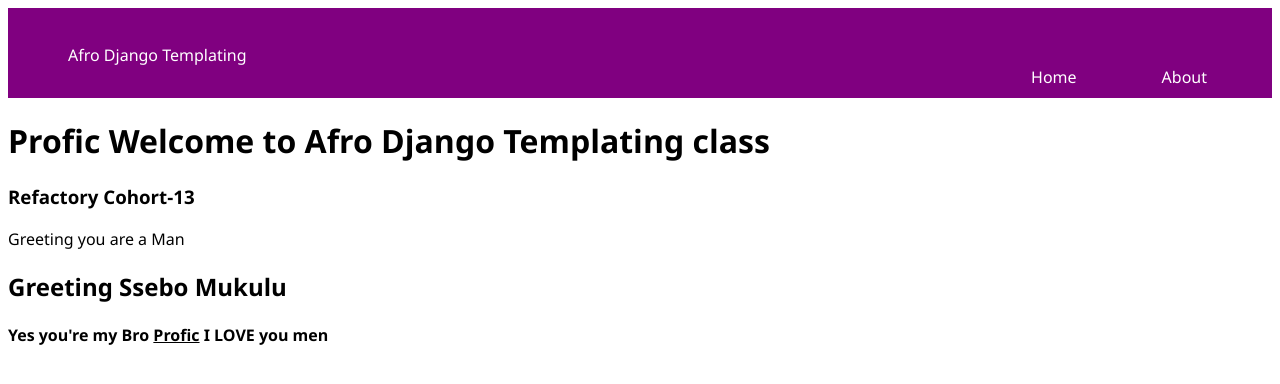
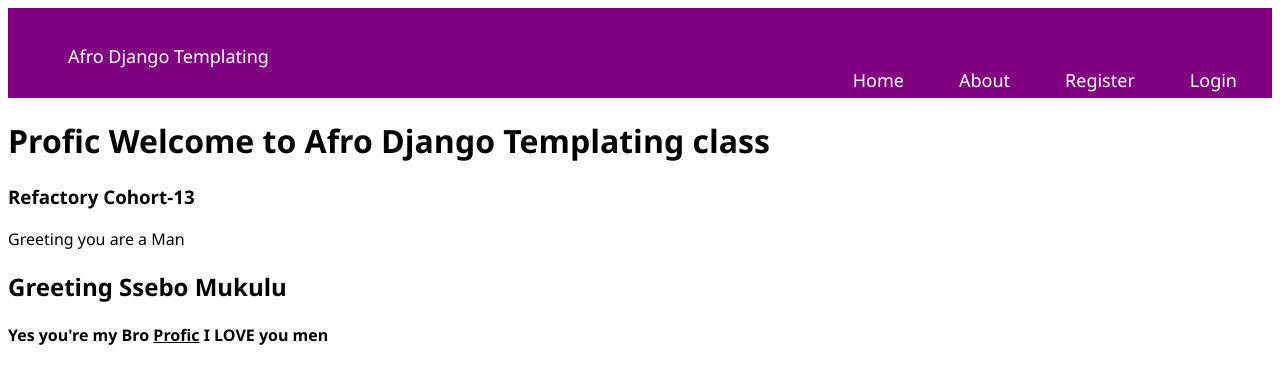
Before and after one commit to Kitemaggwa-Shafic/DTL_afro_django, a Django app: page / in a window 1280 px wide. Shown: the top 384 px of the page. Run offline with Django 4.2, Linux system fonts and the light colour scheme.

Commit message:
DTL TAGS AND STATEMENTS Have made addition of DTL Tags and statements of ifs and elifs

```diff
--- a/afro_dj/afro_dtl/static/css/style.css
+++ b/afro_dj/afro_dtl/static/css/style.css
@@ -13,6 +13,7 @@ header {
 header li {
     list-style: none;
     padding: 0 20px;
+    font-size: 18px;
 }
 
 .nav {
@@ -22,7 +23,7 @@ header li {
 .navlink {
     display: flex;
     float: right;
-    margin-right: 45px;
+    margin-right: 15px;
 }
 
 
--- a/afro_dj/afro_dtl/templates/index.html
+++ b/afro_dj/afro_dtl/templates/index.html
@@ -19,6 +19,13 @@
         <nav>
             <ul>
                 <li id="logo">{{ p_title}}</li>
+
+                {% if user.is_authenticated%}
+                    <li class="navlink">{{username}}</li>
+                {% else%}
+                    <li class="navlink">Login</li>
+                    <li class="navlink">Register</li>
+                {% endif%}
                 <li class="navlink">About</li>
                 <li class="navlink">Home</li>
             </ul>
```
Also changed, not shown: afro_dj/afro_dtl/templates/about.html (added), afro_dj/afro_dtl/templates/base.html (added), afro_dj/afro_dtl/templates/login.html (added), afro_dj/afro_dtl/templates/register.html (added).
